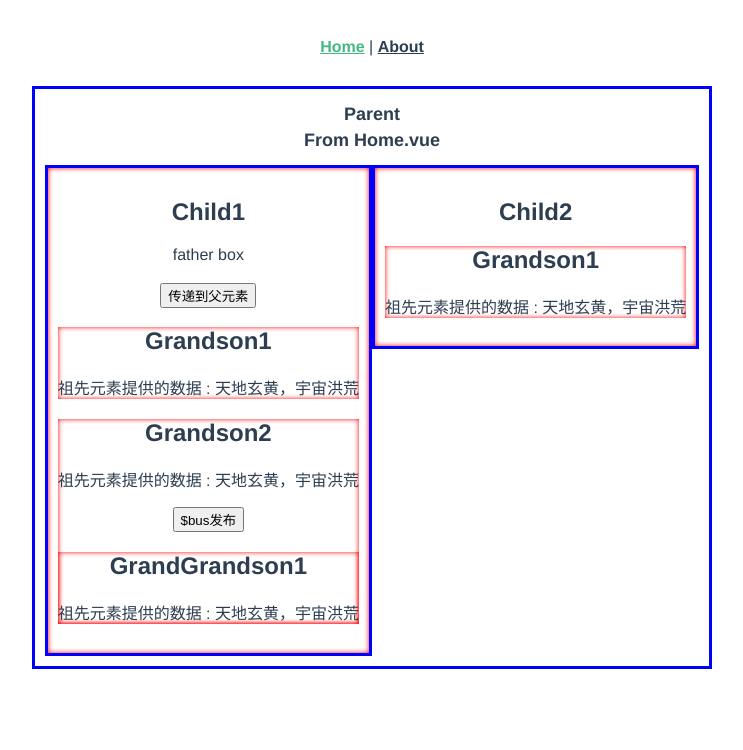
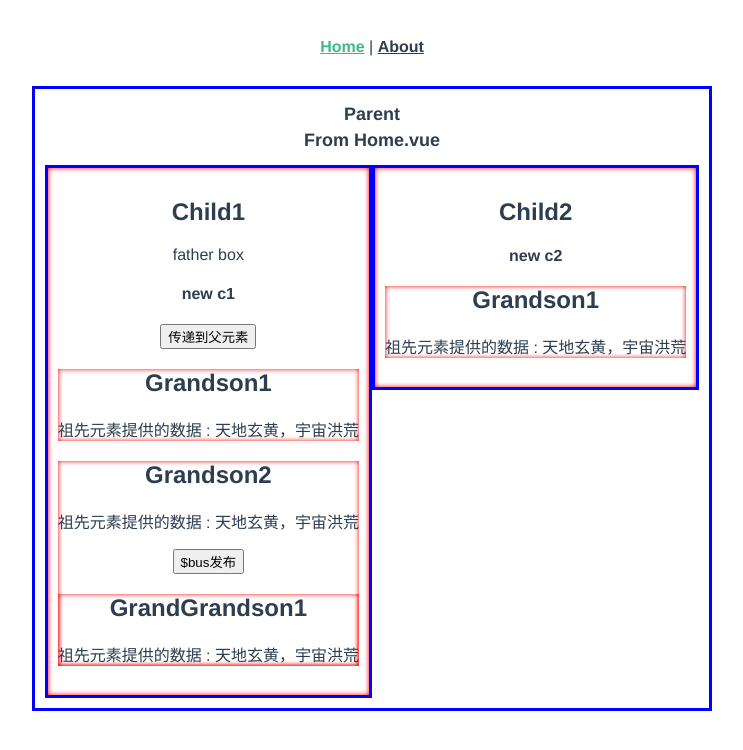
Before and after one commit to wh-lv/web-, a Vue app: page / in a window 1280 px wide. Shown: the top 750 px of the page, without its empty margins (268-1011 px from the left). Built offline with nearby package versions, Linux system fonts and the light colour scheme.

Commit message:
组件通讯补充

```diff
--- a/src/components/communicate/Child1.vue
+++ b/src/components/communicate/Child1.vue
@@ -3,6 +3,7 @@
     <h2>Child1</h2>
     <p>{{title}}</p>
     <h3>{{msg}}</h3>
+    <h4>{{c1}}</h4>
     <button @click="toParent">传递到父元素</button>
     <grand-child1></grand-child1>
     <grand-child2></grand-child2>
@@ -17,7 +18,8 @@ export default {
   components: { GrandChild1, GrandChild2 },
   data () {
     return {
-      msg: ''
+      msg: '',
+      c1: 'c1'
     }
   },
   methods: {
@@ -29,6 +31,9 @@ export default {
     this.$bus.$on('event-bus', msg => {
       this.msg = '接收event-bus消息:' + msg
     })
+    this.$parent.$on('fromC2', () => {
+      console.log('from C2')
+    })
   }
 }
 </script>
--- a/src/components/communicate/Child2.vue
+++ b/src/components/communicate/Child2.vue
@@ -1,7 +1,8 @@
 <template>
     <div class="bs">
-        <h2>Child2</h2>
+        <h2 @click="$parent.$emit('fromC2')">Child2</h2>
         <h3>{{msg}}</h3>
+        <h4>{{ c2 }}</h4>
         <grand-child1></grand-child1>
     </div>
 </template>
@@ -13,7 +14,8 @@ export default {
   props: ['title'],
   data () {
     return {
-      msg: ''
+      msg: '',
+      c2: 'c2'
     }
   },
   components: {
--- a/src/components/communicate/index.vue
+++ b/src/components/communicate/index.vue
@@ -4,7 +4,7 @@
     <h2>{{test}}</h2>
     <h3>{{msg}}</h3>
     <child1 :title="title1" @getmsg="getmsg"></child1>
-    <child-2></child-2>
+    <child-2 ref="c2"></child-2>
   </div>
 </template>
 
@@ -23,6 +23,11 @@ export default {
       msg: '',
       title1: 'father box'
     }
+  },
+  mounted () {
+    // 需要注意 $children 并不保证顺序，也不是响应式的
+    this.$children[0].c1 = 'new c1'
+    this.$refs.c2.c2 = 'new c2'
   },
   methods: {
     getmsg (msg) {
```
